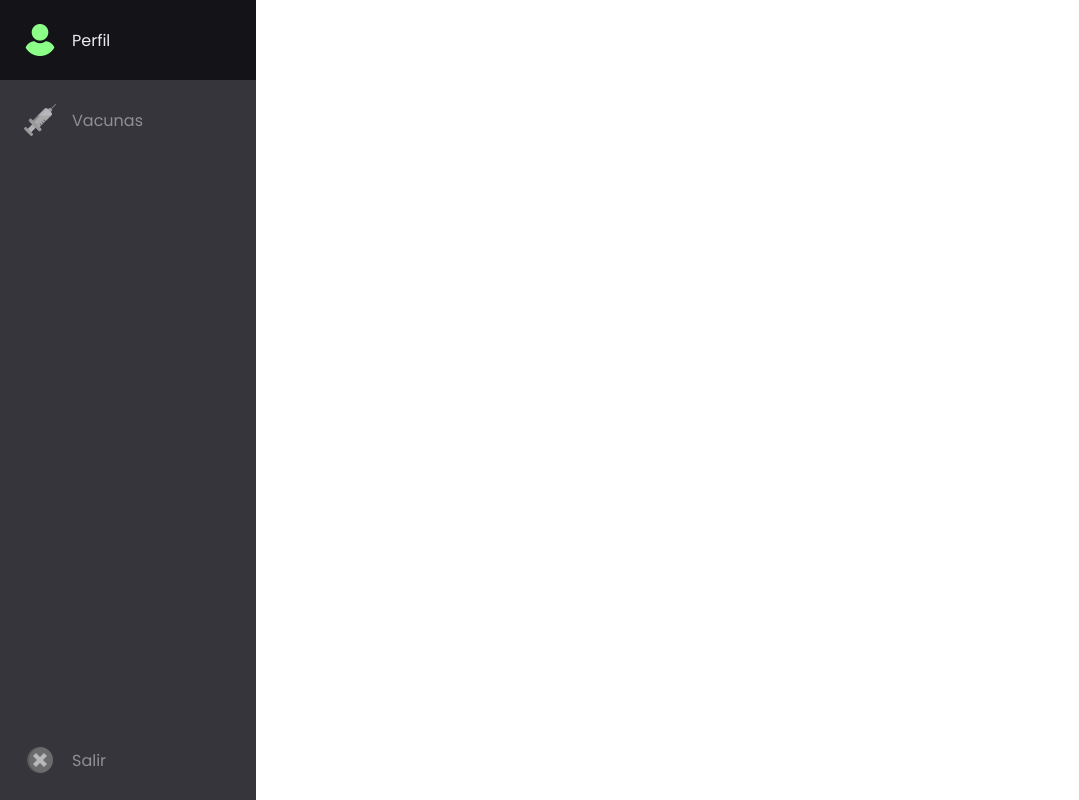
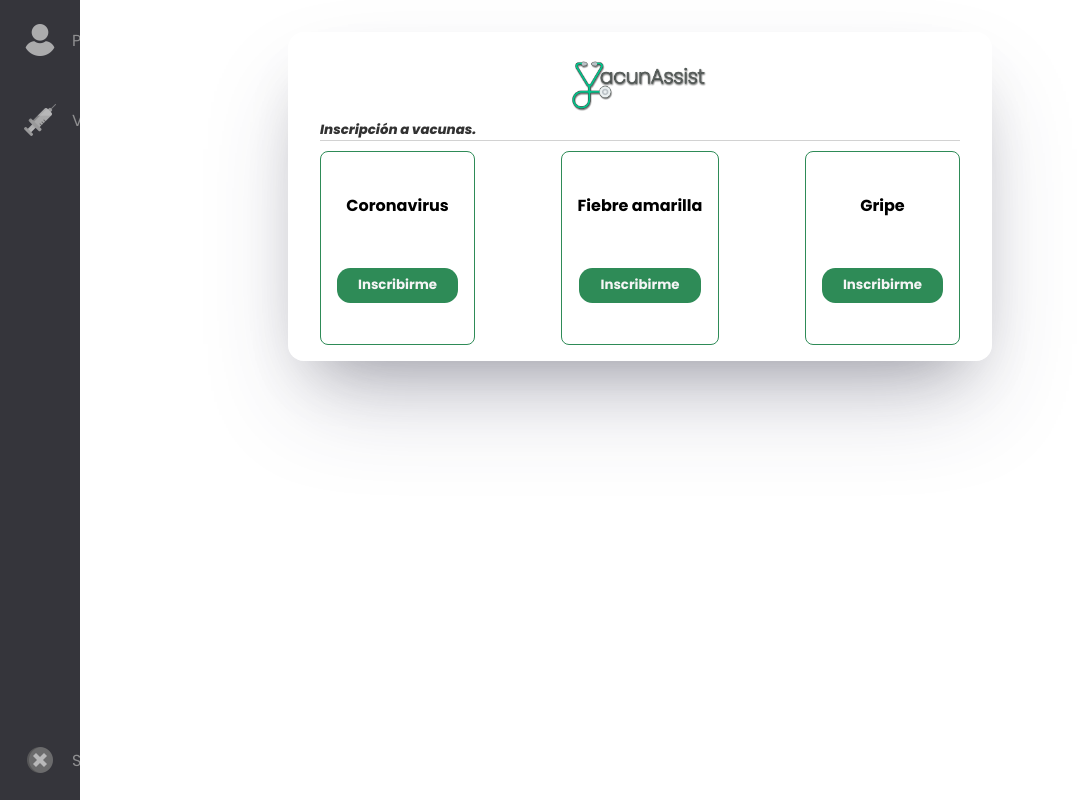
Before and after one commit to franciscogallom/vacunAssist, a React (Create React App) app in the folder client/: page /vaccines in a window 1280 px wide. Shown: the whole page, without its empty margins (0-1079 px from the left). Built offline with nearby package versions, Linux system fonts and the light colour scheme.

Commit message:
Vaccines view

```diff
--- a/client/src/components/Vaccines/Vaccines.js
+++ b/client/src/components/Vaccines/Vaccines.js
@@ -1,10 +1,29 @@
+import "./vaccines.css"
 import Navbar from "../Navbar/Navbar"
+import Form from "../Form/Form"
+import Button from "../Button/Button"
 
 function Vaccines() {
   return (
     <>
       <Navbar />
-      <h1 style={{ marginLeft: "7.5vw" }}>Vacunas</h1>
+      <Form>
+        <h5>Inscripción a vacunas.</h5>
+        <div className="vaccines-container">
+          <div className="vaccine">
+            <p>Coronavirus</p>
+            <Button handleClick={() => alert("click")} text="Inscribirme" />
+          </div>
+          <div className="vaccine">
+            <p>Fiebre amarilla</p>
+            <Button handleClick={() => alert("click")} text="Inscribirme" />
+          </div>
+          <div className="vaccine">
+            <p>Gripe</p>
+            <Button handleClick={() => alert("click")} text="Inscribirme" />
+          </div>
+        </div>
+      </Form>
     </>
   )
 }
--- /dev/null
+++ b/client/src/components/Vaccines/vaccines.css
@@ -0,0 +1,21 @@
+.vaccines-container {
+  display: flex;
+  justify-content: space-between;
+}
+
+.vaccine {
+  display: flex;
+  flex-direction: column;
+  justify-content: space-around;
+  align-items: center;
+  height: 20vh;
+  padding: 1em;
+  border-radius: 0.5em;
+  border-color: var(--primary-color);
+  border-style: solid;
+  border-width: 1.5px;
+}
+
+.vaccine p {
+  font-weight: bold;
+}
```
